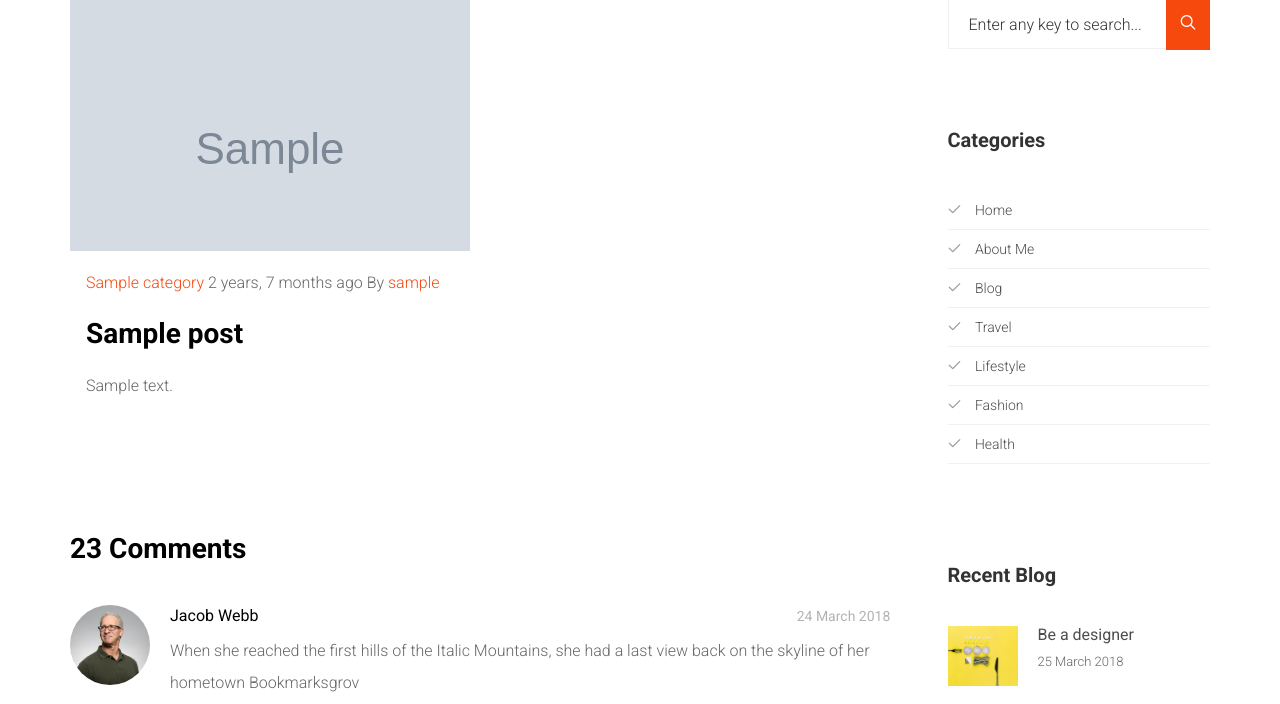
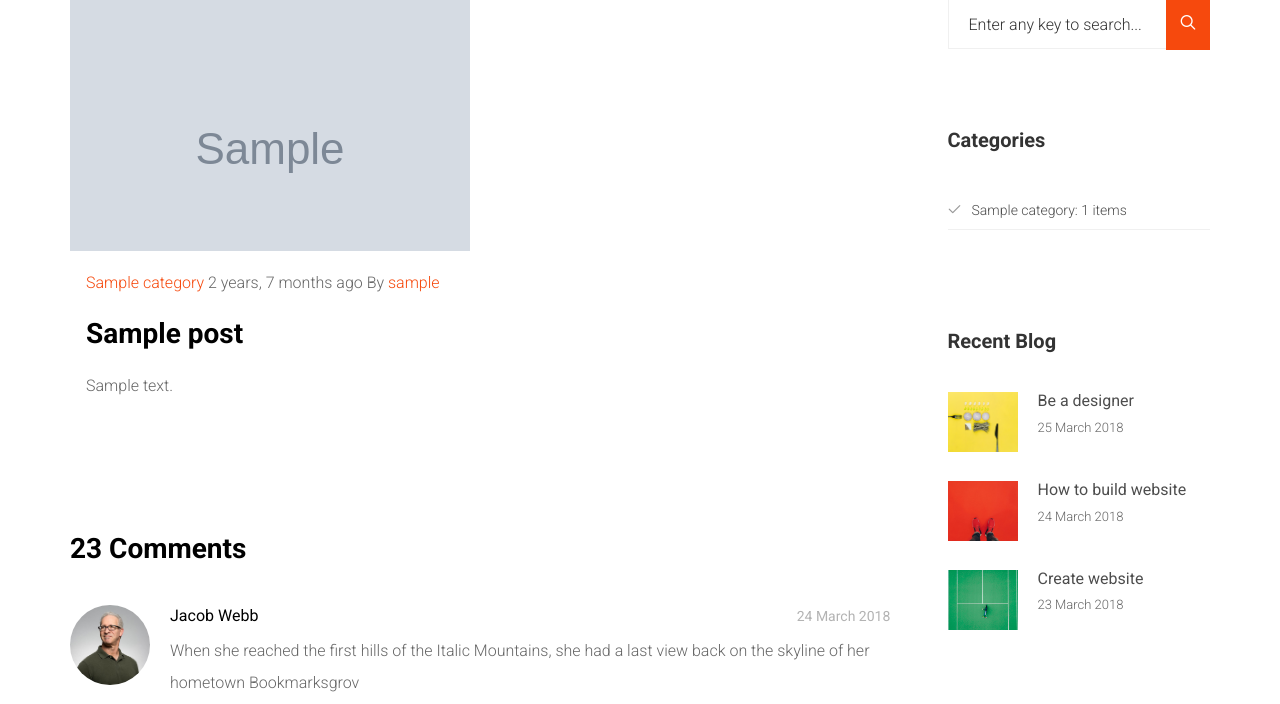
Before and after one commit to EverLookNeverSee/noonpost, a Django app: template templates/blog/blog-single.html in a window 1280 px wide. Shown: the part 373-1077 px from the top of the page. Run offline with Django 3.2, Linux system fonts and the light colour scheme; the template is opened without the code that fills it: values that come from a table or form of the project are taken from there, others are empty; tables that the repository leaves empty hold one stand-in row (values such as "Sample post"); grey boxes marked "Sample" are stand-in pictures; some libraries are stand-ins or nearby versions; some web fonts are replaced.

Commit message:
Implementing posts categories section

```diff
--- a/templates/blog/blog-single.html
+++ b/templates/blog/blog-single.html
@@ -133,18 +133,9 @@
 								</div>
 							</div>
 							<div class="side">
-								<h2 class="sidebar-heading">Categories</h2>
-								<p>
-									<ul class="category">
-										<li><a href="#"><i class="icon-check"></i> Home</a></li>
-										<li><a href="#"><i class="icon-check"></i> About Me</a></li>
-										<li><a href="#"><i class="icon-check"></i> Blog</a></li>
-										<li><a href="#"><i class="icon-check"></i> Travel</a></li>
-										<li><a href="#"><i class="icon-check"></i> Lifestyle</a></li>
-										<li><a href="#"><i class="icon-check"></i> Fashion</a></li>
-										<li><a href="#"><i class="icon-check"></i> Health</a></li>
-									</ul>
-								</p>
+								<!----------------------------------------------------------------->
+								{% posts_categories %}
+								<!----------------------------------------------------------------->
 							</div>
 							<div class="side">
 								<h2 class="sidebar-heading">Recent Blog</h2>
--- a/templates/blog/posts-categories.html
+++ b/templates/blog/posts-categories.html
@@ -0,0 +1,8 @@
+<h2 class="sidebar-heading">Categories</h2>
+<p>
+<ul class="category">
+    {% for name, count in categories.items %}
+    <li><a href="#"><i class="icon-check"></i>{{ name }}:  {{ count }} items</a></li>
+    {% endfor %}
+</ul>
+</p>
```
